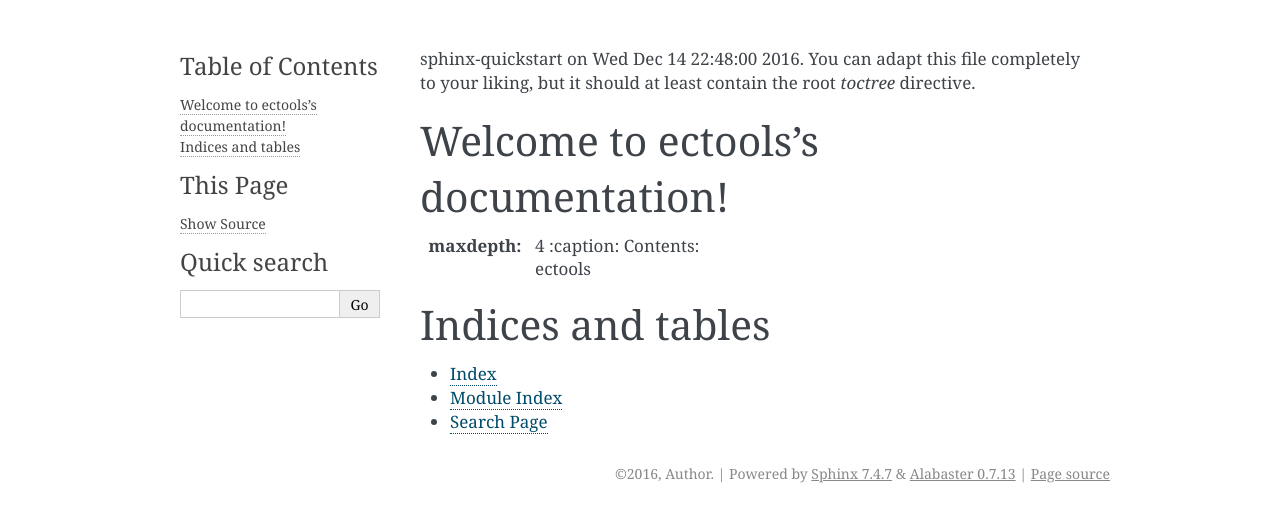
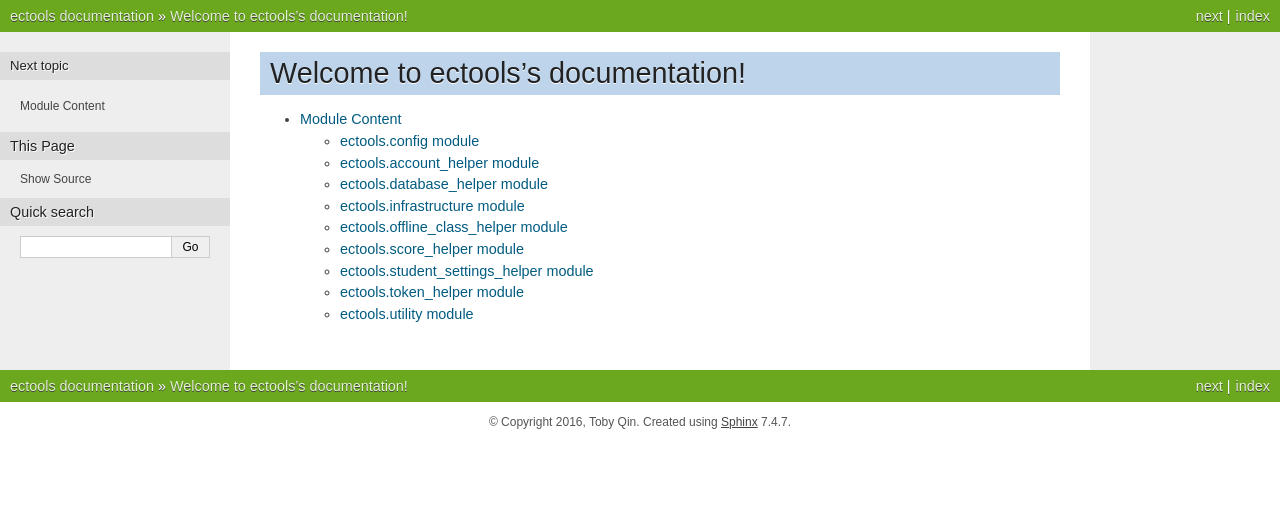
Before and after one commit to harrisson-li/smart_ec, a Sphinx documentation site: the page built from python/ectools/doc/source/index.rst, in a window 1280 px wide. Shown: the top 522 px of the page. Built offline with Sphinx 7.4.7, drawn with Linux system fonts in a browser that asks for light colours.

Commit message:
update document.

```diff
--- a/python/ectools/doc/source/conf.py
+++ b/python/ectools/doc/source/conf.py
@@ -49,8 +49,8 @@ master_doc = 'index'
 
 # General information about the project.
 project = u'ectools'
-copyright = u'2016, Author'
-author = u'Author'
+copyright = u'2016, Toby Qin'
+author = u'Toby Qin'
 
 # The version info for the project you're documenting, acts as replacement for
 # |version| and |release|, also used in various other places throughout the
@@ -85,7 +85,7 @@ todo_include_todos = True
 # The theme to use for HTML and HTML Help pages.  See the documentation for
 # a list of builtin themes.
 #
-html_theme = 'alabaster'
+html_theme = 'nature'
 
 # Theme options are theme-specific and customize the look and feel of a theme
 # further.  For a list of options available for each theme, see the
--- a/python/ectools/doc/source/ectools.rst
+++ b/python/ectools/doc/source/ectools.rst
@@ -1,93 +1,75 @@
-ectools package
-===============
+Module Content
+==============
 
-Subpackages
------------
+ectools.config module
+---------------------
 
-.. toctree::
-
-    ectools.internal
-
-Submodules
-----------
+.. automodule:: ectools.config
+    :members:
+    :undoc-members:
+    :show-inheritance:
 
 ectools.account_helper module
 -----------------------------
 
 .. automodule:: ectools.account_helper
-:members:
-        :undoc-members:
-        :show-inheritance:
+    :members:
+    :undoc-members:
+    :show-inheritance:
 
-ectools.config module
----------------------
-
-.. automodule:: ectools.config
-:members:
-        :undoc-members:
-        :show-inheritance:
 
 ectools.database_helper module
 ------------------------------
 
 .. automodule:: ectools.database_helper
-:members:
-        :undoc-members:
-        :show-inheritance:
+    :members:
+    :undoc-members:
+    :show-inheritance:
 
 ectools.infrastructure module
 -----------------------------
 
 .. automodule:: ectools.infrastructure
-:members:
-        :undoc-members:
-        :show-inheritance:
+    :members:
+    :undoc-members:
+    :show-inheritance:
 
 ectools.offline_class_helper module
 -----------------------------------
 
 .. automodule:: ectools.offline_class_helper
-:members:
-        :undoc-members:
-        :show-inheritance:
+    :members:
+    :undoc-members:
+    :show-inheritance:
 
 ectools.score_helper module
 ---------------------------
 
 .. automodule:: ectools.score_helper
-:members:
-        :undoc-members:
-        :show-inheritance:
+    :members:
+    :undoc-members:
+    :show-inheritance:
 
 ectools.student_settings_helper module
 --------------------------------------
 
 .. automodule:: ectools.student_settings_helper
-:members:
-        :undoc-members:
-        :show-inheritance:
+    :members:
+    :undoc-members:
+    :show-inheritance:
 
 ectools.token_helper module
 ---------------------------
 
 .. automodule:: ectools.token_helper
-:members:
-        :undoc-members:
-        :show-inheritance:
+    :members:
+    :undoc-members:
+    :show-inheritance:
 
 ectools.utility module
 ----------------------
 
 .. automodule:: ectools.utility
-:members:
-        :undoc-members:
-        :show-inheritance:
-
-
-Module contents
----------------
-
-.. automodule:: ectools
-:members:
-        :undoc-members:
-        :show-inheritance:
+    :members:
+    :undoc-members:
+    :show-inheritance:
--- a/python/ectools/doc/source/index.rst
+++ b/python/ectools/doc/source/index.rst
@@ -1,21 +1,7 @@
-.. ectools documentation master file, created by
-sphinx-quickstart on Wed Dec 14 22:48:00 2016.
-You can adapt this file completely to your liking, but it should at least
-contain the root `toctree` directive.
-
 Welcome to ectools's documentation!
 ===================================
 
 .. toctree::
-:maxdepth: 4
-      :caption: Contents:
+   :maxdepth: 2
 
-      ectools
-
-
-Indices and tables
-==================
-
-* :ref:`genindex`
-* :ref:`modindex`
-* :ref:`search`
+   ectools
--- a/python/ectools/doc/source/test_conf.py
+++ b/python/ectools/doc/source/test_conf.py
@@ -1,7 +1,7 @@
 import os
 import sys
 
-print "current: " + os.path.abspath(os.path.curdir)
+print("current: " + os.path.abspath(os.path.curdir))
 sys.path.insert(0, os.path.abspath('../../.'))
 
 from ectools import config
```
Also changed, not shown: python/ectools/doc/source/ectools.internal.business.rst (deleted, +0 -30 lines), python/ectools/doc/source/ectools.internal.pages.rst (deleted, +0 -30 lines), python/ectools/doc/source/ectools.internal.rst (deleted, +0 -38 lines), python/ectools/doc/source/_static/ectools.png (added), 2 other files.
